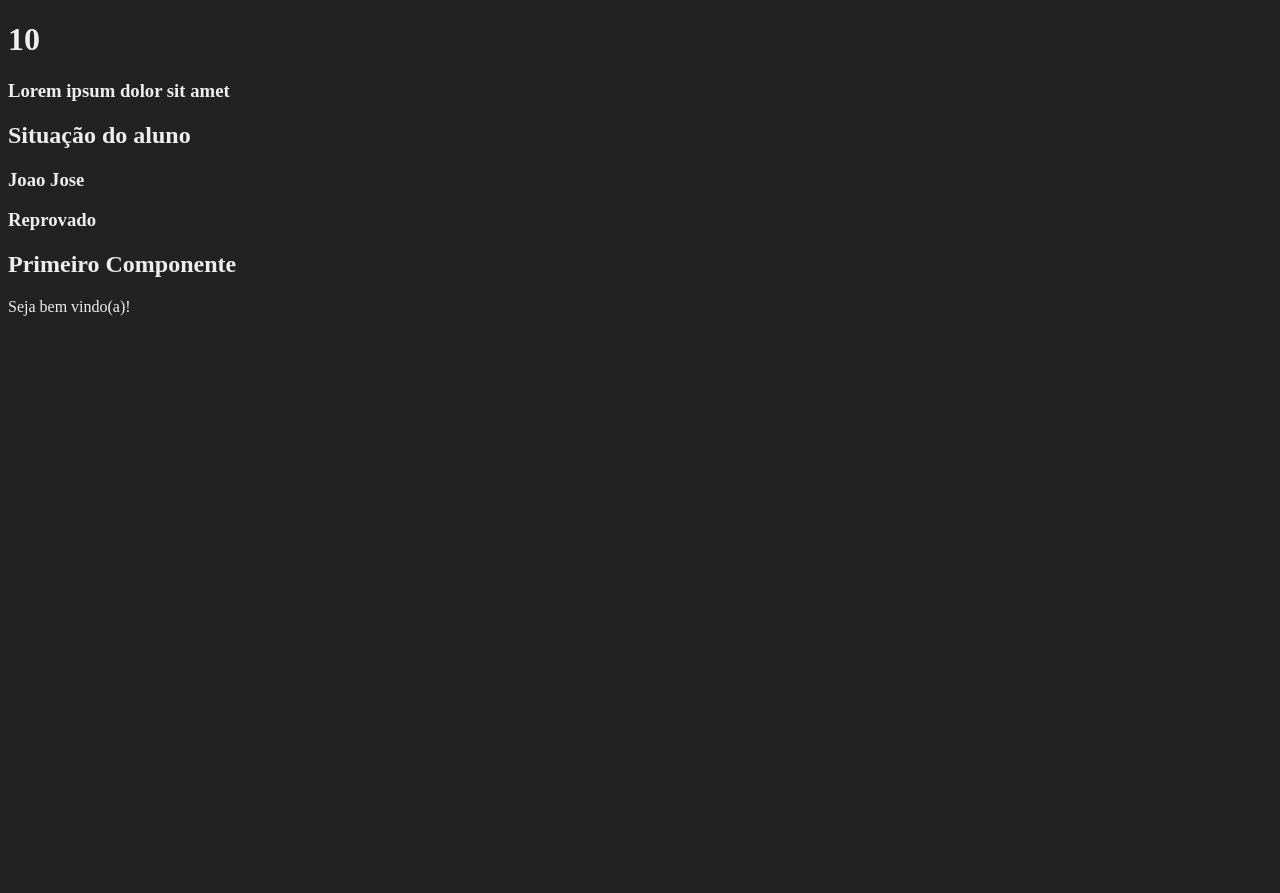
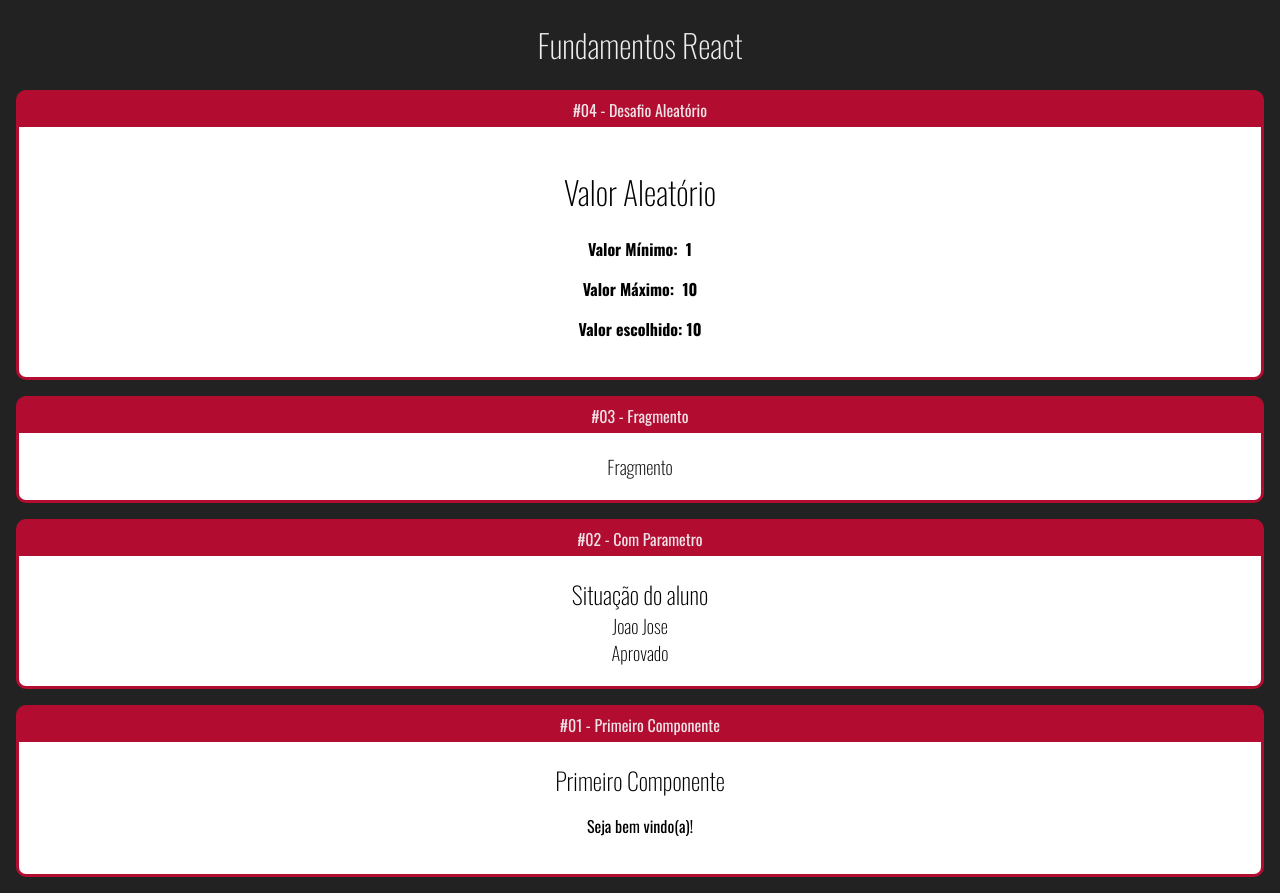
Before and after one commit to plinioaraujo/curso-react-redux, a React (Create React App) app: page / in a window 1280 px wide. Before the commit the page ends 800 px from the top, so only its background shows below. Built offline with nearby package versions, Linux system fonts and the light colour scheme.

Commit message:
Curso React + redux - Componente Card - Organizando aulas

```diff
--- a/public/index.html
+++ b/public/index.html
@@ -9,6 +9,7 @@
       name="description"
       content="Web site created using create-react-app"
     />
+    <link href="https://fonts.googleapis.com/css2?family=Oswald:wght@200;300;400;500;600;700&family=Quicksand:wght@300;400;500;600;700&display=swap" rel="stylesheet">
 
     <title>React App</title>
   </head>
--- a/src/App.jsx
+++ b/src/App.jsx
@@ -1,25 +1,35 @@
-import React from 'react';
+import React from "react";
 
 import Fragmento from "./components/basicos/Fragmentos";
 import ComParametro from "./components/basicos/ComParametro";
 import Primeiro from "./components/basicos/Primeiro";
-import Aleatorio from './components/basicos/Aleatorio';
-
+import Aleatorio from "./components/basicos/Aleatorio";
+import Card from "./components/layout/Card";
 
 const App = () => {
   return (
-
+    <>
       <div>
+        <h1>Fundamentos React</h1>
+        <Card titulo="#04 - Desafio Aleatório">
           <Aleatorio minimo={1} maximo={10}></Aleatorio>
+        </Card>
+        <Card titulo="#03 - Fragmento">
           <Fragmento></Fragmento>
+        </Card>
+        <Card titulo="#02 - Com Parametro">
           <ComParametro
             titulo="Situação do aluno"
             aluno="Joao Jose"
-            nota={6.0}>
-        </ComParametro>
+            nota={9.0}
+          ></ComParametro>
+        </Card>
+        <Card titulo="#01 -  Primeiro Componente">
           <Primeiro></Primeiro>
+        </Card>
       </div>
+    </>
   );
-}
+};
 
 export default App;
--- a/src/components/basicos/Aleatorio.jsx
+++ b/src/components/basicos/Aleatorio.jsx
@@ -1,16 +1,22 @@
-import React from 'react';
+import React from "react";
 
 const Aleatorio = (props) => {
-    // const min = props.minimo
-    // const max = props.maximo
+  // const min = props.minimo
+  // const max = props.maximo
 
-    const {minimo, maximo} = props
-    const aleatorio = parseInt(Math.floor(Math.random()*(maximo-minimo+1)+minimo))
+  const { minimo, maximo } = props;
+  const aleatorio = parseInt(
+    Math.floor(Math.random() * (maximo - minimo + 1) + minimo)
+  );
 
-    return (
-        <h1>{aleatorio}</h1>
-
-     );
-}
+  return (
+    <>
+      <h1>Valor Aleatório</h1>
+      <p><strong>Valor Mínimo:&nbsp; {minimo}</strong></p>
+      <p><strong>Valor Máximo:&nbsp; {maximo}</strong></p>
+      <p><strong>Valor escolhido:&nbsp;{aleatorio}</strong></p>
+    </>
+  );
+};
 
 export default Aleatorio;
--- a/src/components/basicos/Fragmentos.jsx
+++ b/src/components/basicos/Fragmentos.jsx
@@ -4,7 +4,7 @@ const Fragmento = () => {
     return (
         <>
 
-        <h3>Lorem ipsum dolor sit amet</h3>
+        <h3>Fragmento</h3>
 
         </>
 
--- /dev/null
+++ b/src/components/layout/Card.css
@@ -0,0 +1,21 @@
+.Card{
+    background-color: #b20d30;
+    border: 3px solid #b20d30;
+    border-radius: 10px;
+    overflow: hidden;
+    margin: 16px;
+}
+
+.Card .Title{
+    color: #f0e2e7;
+    padding: 5px 0px;
+    display: flex;
+    justify-content: center;
+}
+
+.Card .Content{
+    background-color: white;
+    color:#000;
+    padding: 20px;
+
+}
--- /dev/null
+++ b/src/components/layout/Card.jsx
@@ -0,0 +1,18 @@
+import React from "react";
+
+import "./Card.css";
+
+const Card = (props) => {
+  return (
+    <>
+      <div className="Card">
+        <div className="Title">{props.titulo}</div>
+        <div className="Content">
+            {props.children}
+        </div>
+      </div>
+    </>
+  );
+};
+
+export default Card;
--- a/src/index.css
+++ b/src/index.css
@@ -1,4 +1,17 @@
 body{
+    margin: 0;
+    padding: 0;
     background-color: #222;
     color: #eee;
+    font-family: oswald;
+    text-align: center;
 }
+
+h1,h2,h3{
+    font-weight: 200;
+
+}
+h2,h3{
+
+    margin: 0;
+}
```
Lines whose indentation alone changed are shown as unchanged.
